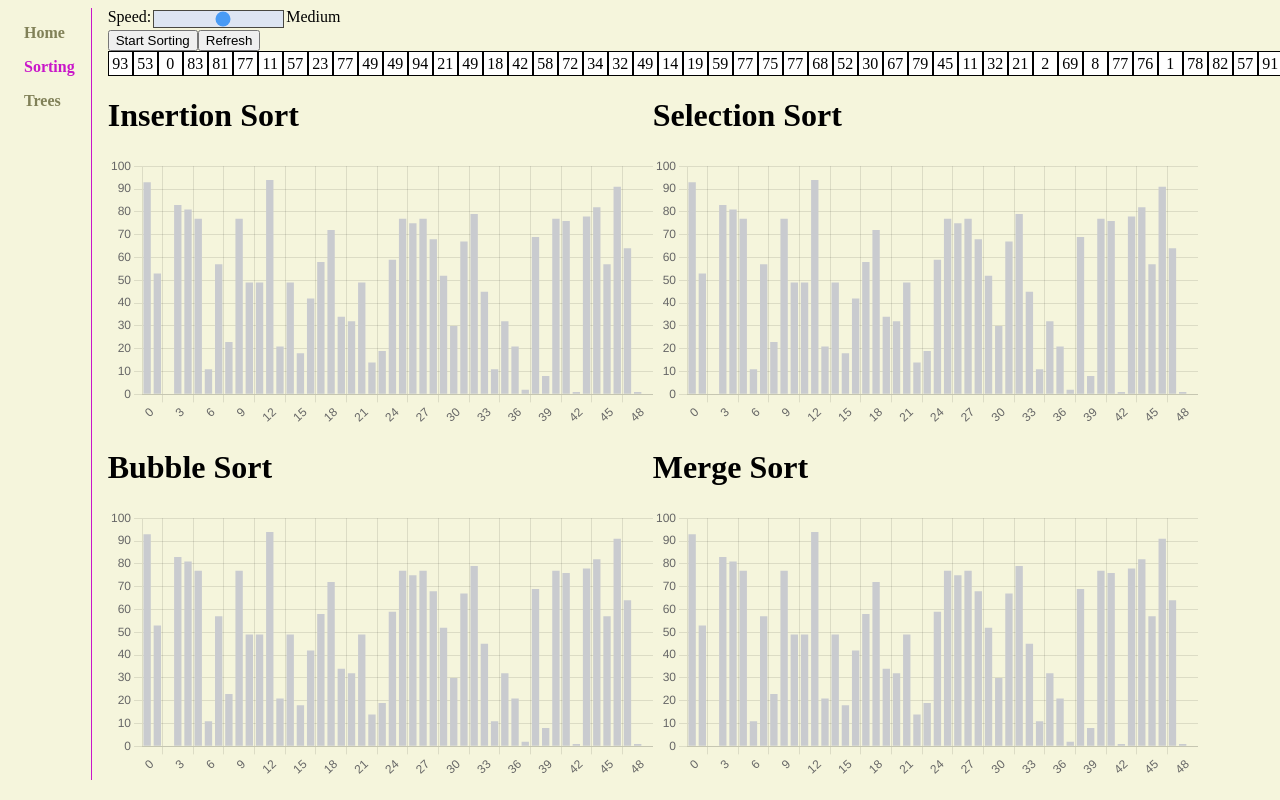
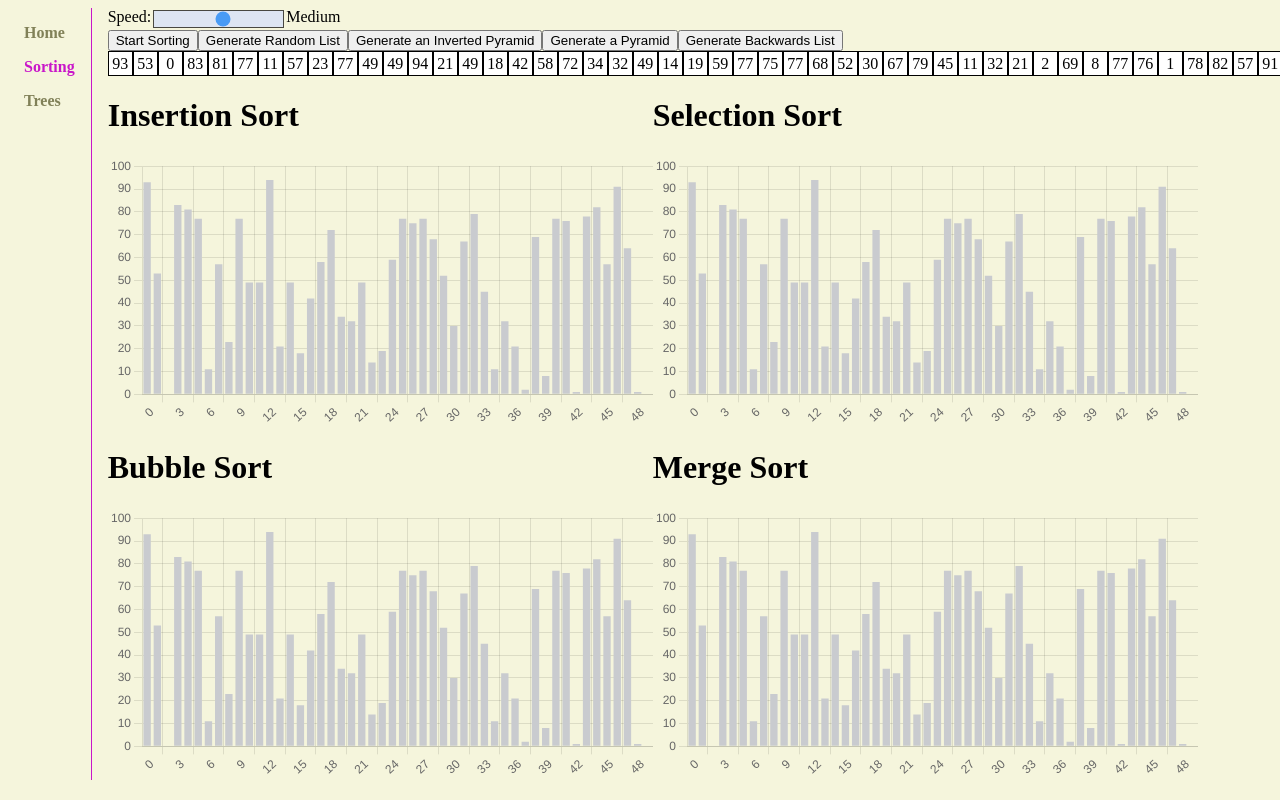
Before and after one commit to danielforkner/algovisualizer, a React (Create React App) app: page /sorting in a window 1280 px wide. Shown: the top 800 px of the page. Built offline with nearby package versions, Linux system fonts and the light colour scheme.

Commit message:
list options

```diff
--- a/src/features/sorting/SortMain.jsx
+++ b/src/features/sorting/SortMain.jsx
@@ -24,6 +24,43 @@ const SortMain = () => {
     dispatch(refreshGrid(arr));
   };
 
+  const refreshBackwards = () => {
+    let arr = [];
+    for (let i = 0; i < 50; i++) {
+      arr.unshift(i);
+    }
+    console.log('new grid: ', arr);
+    dispatch(refreshGrid(arr));
+  };
+
+  const refreshAlternate = () => {
+    let arr = [];
+    let count = 0;
+    for (let i = 0; i < 50; i++) {
+      if (count % 2 === 0) {
+        arr.unshift(i);
+      } else {
+        arr.push(i);
+      }
+      count++;
+    }
+    dispatch(refreshGrid(arr));
+  };
+
+  const refreshPyramid = () => {
+    let arr = [];
+    let count = 0;
+    for (let i = 50; i > 0; i--) {
+      if (count % 2 === 0) {
+        arr.unshift(i);
+      } else {
+        arr.push(i);
+      }
+      count++;
+    }
+    dispatch(refreshGrid(arr));
+  };
+
   const handleSort = async () => {
     dispatch(setSorting(true));
     await wait(50);
@@ -46,7 +83,10 @@ const SortMain = () => {
         <div>{speed > 650 ? 'Slow' : speed > 400 ? 'Medium' : 'Fast'}</div>
       </div>
       <button onClick={handleSort}>Start Sorting</button>
-      <button onClick={refresh}>Refresh</button>
+      <button onClick={refresh}>Generate Random List</button>
+      <button onClick={refreshAlternate}>Generate an Inverted Pyramid</button>
+      <button onClick={refreshPyramid}>Generate a Pyramid</button>
+      <button onClick={refreshBackwards}>Generate Backwards List</button>
       <div className="grid-container">
         {grid.map((elem, idx) => {
           return (
```
